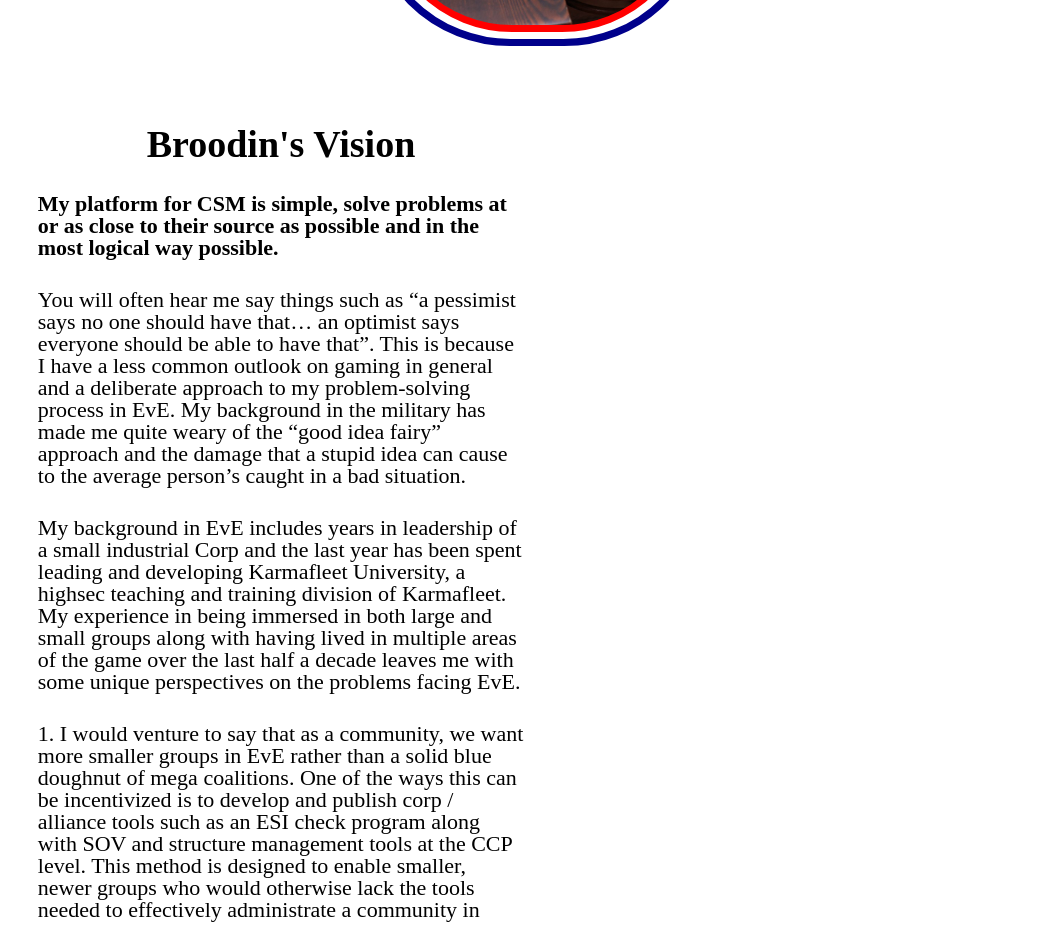
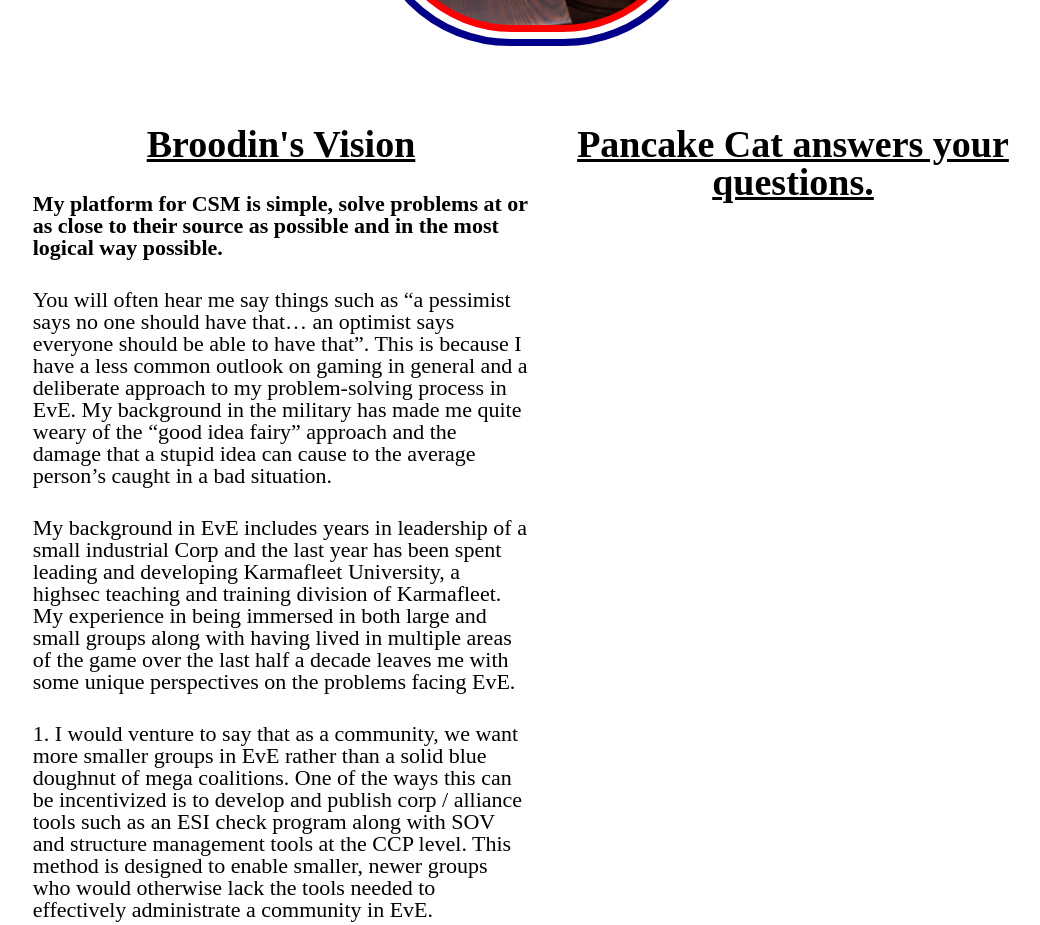
Before and after one commit to kenneth-brook/pancake-cat, a React (Create React App) app: page / in a window 1280 px wide. Shown: the part 900-1825 px from the top of the page, without its empty margins (103-1143 px from the left). Built offline with nearby package versions, Linux system fonts and the light colour scheme.

Commit message:
started second column

```diff
--- a/src/csm/csm.scss
+++ b/src/csm/csm.scss
@@ -1,6 +1,6 @@
 .homeWrap {
 	margin: 0 auto;
-	width: 95%;
+	width: 97%;
 	margin-bottom: 50px;
 
 	.titleWrap {
@@ -9,6 +9,7 @@
 		h1 {
 			font-size: 3.8rem;
 			font-weight: bold;
+			text-decoration: underline;
 		}
 	}
 
--- /dev/null
+++ b/src/csm2/Csm2.js
@@ -0,0 +1,13 @@
+import React from "react";
+
+function Csm2() {
+	return (
+		<div className='csm2Wrap'>
+			<div className='infoHead'>
+				<h3>Pancake Cat answers your questions.</h3>
+			</div>
+		</div>
+	);
+}
+
+export default Csm2;
--- /dev/null
+++ b/src/csm2/csm2.scss
@@ -0,0 +1,17 @@
+.csm2Wrap {
+	width: 97%;
+	margin: 0 auto;
+	display: flex;
+	flex-direction: column;
+
+	.infoHead {
+		width: 100%;
+		text-align: center;
+
+		h3 {
+			font-size: 3.8rem;
+			font-weight: bold;
+			text-decoration: underline;
+		}
+	}
+}
--- a/src/global-sass/index.scss
+++ b/src/global-sass/index.scss
@@ -4,4 +4,5 @@
 @import "../nav/nav.scss";
 @import "../home/home.scss";
 @import "../csm/csm.scss";
+@import "../csm2/csm2.scss";
 @import "../footer/footer.scss";
--- a/src/home/Home.js
+++ b/src/home/Home.js
@@ -1,5 +1,6 @@
 import React from "react";
 import Csm from "../csm/Csm";
+import Csm2 from "../csm2/Csm2";
 
 function Home() {
 	return (
@@ -7,7 +8,9 @@
 			<div className='colLeft'>
 				<Csm />
 			</div>
-			<div className='colRight'></div>
+			<div className='colRight'>
+				<Csm2 />
+			</div>
 		</div>
 	);
 }
```
